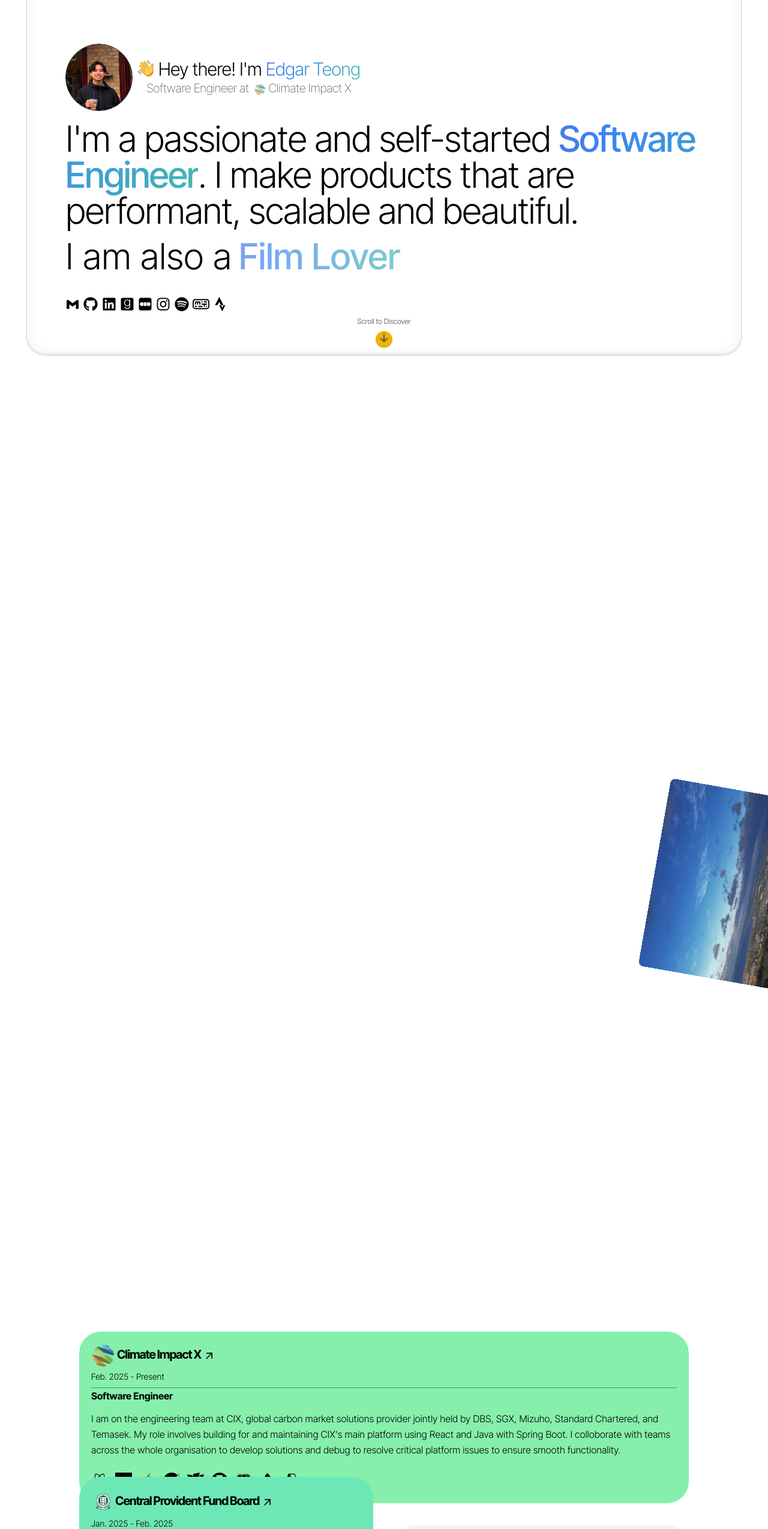
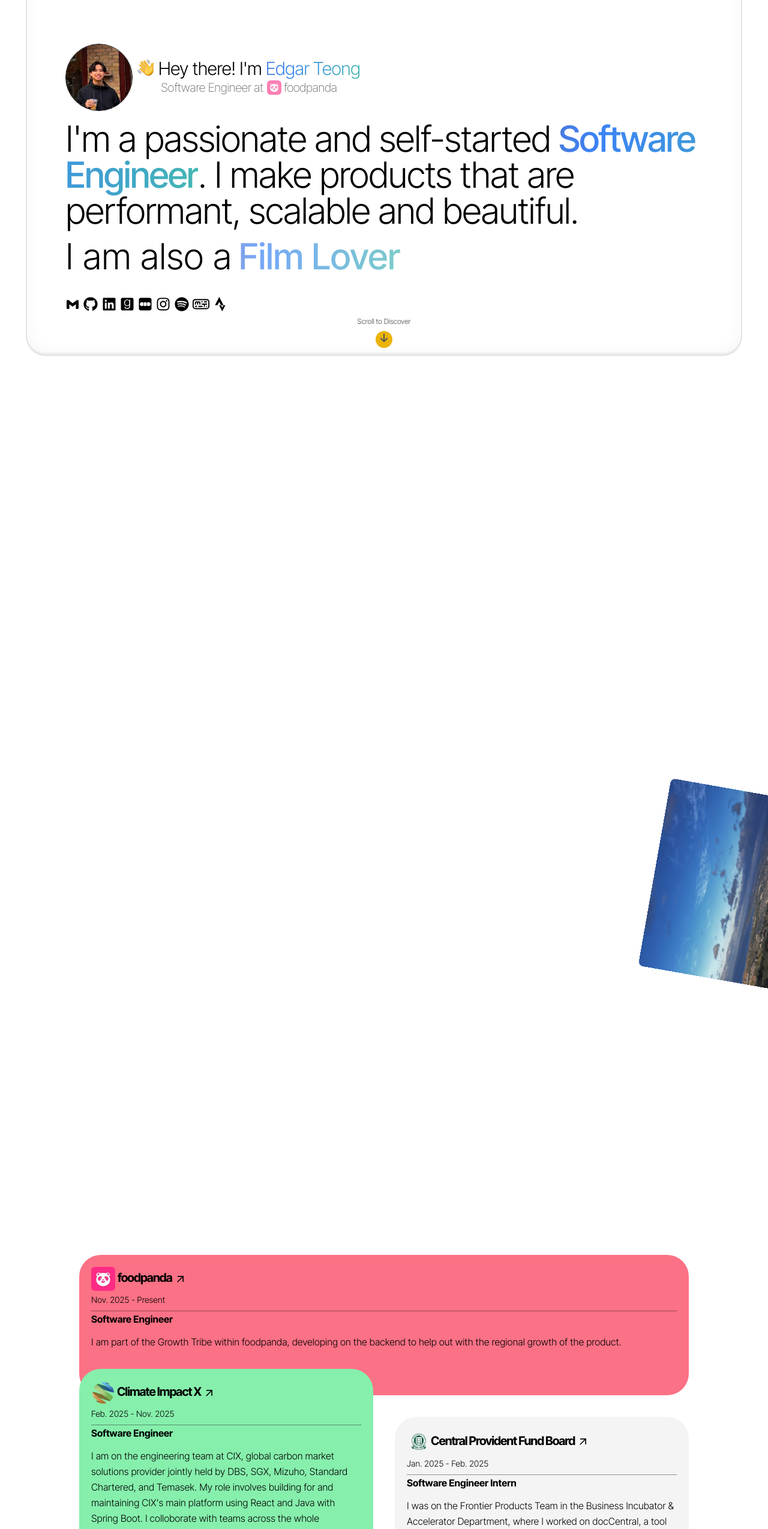
Before and after one commit to safarinexus/edgar-teong, a Next.js app: page / in a window 1280 px wide. Shown: the part 200-2749 px from the top of the page at 60% size. Built offline with nearby package versions, Linux system fonts and the light colour scheme.

Commit message:
new job! (about tech para commented out)

```diff
--- a/app/components/About.tsx
+++ b/app/components/About.tsx
@@ -5,7 +5,7 @@ import { gsap } from "gsap";
 import { ScrollTrigger } from "gsap/ScrollTrigger";
 import { useGSAP } from '@gsap/react';
 
-import TechIcon from "./TechIcon";
+//import TechIcon from "./TechIcon";
 
 gsap.registerPlugin(useGSAP);
 gsap.registerPlugin(ScrollTrigger);
@@ -246,10 +246,27 @@ const About = () => {
             </div>
             <div id="about-text-container" className="w-full pb-40 px-5 sm:px-24 font-light text-base">
                 <div id="about-body" className="mt-7 tracking-tight leading-relaxed font-light text-base lg:text-xl">
-                    <div id="about-para-1" className="mt-7 tracking-tight leading-relaxed font-light text-base lg:text-xl">Having graduated from Singapore Management Unversity, I&#39;m currently a Full Stack Engineer at <a href="https://climateimpactx.com/"><span className="font-bold">Climate Impact X</span></a>.
+                    <div id="about-para-1" className="mt-7 tracking-tight leading-relaxed font-light text-base lg:text-xl">Having graduated from Singapore Management Unversity, I&#39;m currently a Backend Engineer at <a href="https://www.foodpanda.com/about-foodpanda/"><span className="font-bold">foodpanda</span></a>.
                     I am deeply passionate and fiercely self-driven. I love all things technology and building solutions for problems. It is one of my goals in life to be able to use that love to make a real difference to society through software.</div>
 
+                    {/*
                     <div id="about-para-2" className="mt-7 tracking-tight leading-relaxed font-light text-base lg:text-xl">
+                    I mainly develop with{" "}
+                    <a href="https://go.dev/" target="_blank" className='text-go hover:opacity-100'><TechIcon customTWprop="size-7 sm:size-9 relative top-2" technology="Go" /></a>
+                    {"  "}and{" "}
+                    <span className="text-postgresql text-nowrap"><TechIcon customTWprop="size-6 sm:size-7" technology="PostgreSQL" /> <a href="https://www.postgresql.org/" target="_blank" className="font-medium">PostgreSQL</a></span>
+                    {" "}or
+                    <span className="text-mongodb text-nowrap"><TechIcon customTWprop="size-5 sm:size-6" technology="MongoDB" /><a href="https://www.mongodb.com/" target="_blank" className="font-medium">MongoDB</a></span>
+                    {" "}but I am also familiar with{" "}
+                    <span className="text-react text-nowrap"><TechIcon customTWprop="size-5 sm:size-6" technology="React" /> <a href="https://react.dev/" target="_blank" className="font-medium">React</a></span>
+                    {"  "}+{" "}
+                    <span className="text-typescript text-nowrap"><TechIcon customTWprop="size-5 sm:size-6" technology="TypeScript" /> <a href="https://www.typescriptlang.org/" target="_blank" className="font-medium">TypeScript</a></span>
+                    {" "},{" "}
+                    <span className="text-nodejs text-nowrap"><TechIcon customTWprop="size-5 sm:size-6" technology="Node.js" /> <a href="https://nodejs.org/en" target="_blank" className="font-medium">Node.js</a></span>
+                    {"  "}and{" "}
+                    <span><TechIcon overridePath="/dev-logos/python.svg" technology="Python" /> <a href="https://www.python.org/" target="_blank" className="font-medium">Python</a></span>
+                    */}
+                    {/*
                     I work on the entire stack. Especially &#40;but not limited to&#41; frontends using{" "}
                     <span className="text-react text-nowrap"><TechIcon customTWprop="size-5 sm:size-6" technology="React" /> <a href="https://react.dev/" target="_blank" className="font-medium">React</a></span>
                     {" "}+{" "}
@@ -270,15 +287,14 @@ const About = () => {
                     <span className="text-django text-nowrap"><TechIcon customTWprop="size-5 sm:size-6" technology="Django" /> <a href="https://www.djangoproject.com/" target="_blank" className="font-medium">Django</a></span>
                     , and databases using{" "}
                     <span className="text-postgresql text-nowrap"><TechIcon customTWprop="size-6 sm:size-7" technology="PostgreSQL" /> <a href="https://www.postgresql.org/" target="_blank" className="font-medium">PostgreSQL</a></span>
-                    {/*
                     {" "}+{" "}
                     <span className="text-nowrap"><TechIcon customTWprop="size-6" technology="Prisma" /> <a href="https://www.prisma.io/" target="_blank" className="font-medium">Prisma</a></span>
-                    */}
                     {" "}or
                     <span className="text-mongodb text-nowrap"><TechIcon customTWprop="size-5 sm:size-6" technology="MongoDB" /><a href="https://www.mongodb.com/" target="_blank" className="font-medium">MongoDB</a></span>
                     .
-                    </div>
-
+                    */}
+                    {//</div>
+                    }
                     <div id="about-para-3" className="mt-7 tracking-tight leading-relaxed font-light text-base lg:text-xl">When I&#39;m not coding, you&#39;ll find me you&#39;ll find me going for a nice run 🏃‍➡️, making filter/espresso coffee ☕️, hanging with friends 🎉, enjoying some films 🍿, tinkering with my split ergonomic keyboards 👐🏻,
                     reading up about psychology/mental health stuff 📚, or dancing at my <a href="https://www.instagram.com/smuemix/" className="font-medium">school&#39;s hip-hop dance club 🕺🏻</a>.</div>
                 </div>
--- a/app/components/Hero.tsx
+++ b/app/components/Hero.tsx
@@ -121,15 +121,15 @@ const Hero = () => {
                         </span>
                     </h1>
                     <p id="job-status" className="text-sm sm:text-base lg:text-xl text-center font-extralight opacity-60">
-                        Software Engineer at <a href="https://www.climateimpactx.com/" className="text-black">
+                        Software Engineer at<a href="https://www.foodpanda.sg/city/singapore" className="text-black">
                             <Image
-                                src="/work-logos/cix.webp"
+                                src="/work-logos/foodpanda.webp"
                                 width={200}
                                 height={200}
-                                alt="cix logo"
-                                className="size-4 sm:size-5 inline mx-1"
+                                alt="foodpanda logo"
+                                className="size-6 inline mx-1 ml-[6px] mb-1 rounded-md"
                             />
-                            Climate Impact X
+                            foodpanda
                         </a>
                     </p>
                 </div>
--- a/app/components/TechIcon.tsx
+++ b/app/components/TechIcon.tsx
@@ -4,6 +4,7 @@ import Image from "next/image"
 import { TechIconProps, TechMap  } from "@/lib/types";
 
 import { FaReact, FaJava, FaAws } from "react-icons/fa";
+import { FaGolang } from "react-icons/fa6";
 import { SiVite, SiTypescript, SiGreensock, SiPython, SiJavascript, SiSpring, SiDjango, SiJunit5, SiMongodb, SiNodedotjs, SiExpress, SiNextdotjs, SiVitest, SiJest, SiFigma, SiVercel, SiTailwindcss, SiPrisma, SiRailway, SiSupabase, SiKoyeb, SiWebpack, SiHtml5, SiCss3 } from "react-icons/si";
 import { BiLogoPostgresql } from "react-icons/bi";
 import { VscAzure } from "react-icons/vsc";
@@ -44,6 +45,7 @@ const TechIcon = ({ overridePath, technology, customTWprop }: TechIconProps) =>
         "HTML": (customTWprop) => <SiHtml5 className={customTWprop} />,
         "CSS": (customTWprop) => <SiCss3 className={customTWprop} />,
         "SQL": (customTWprop) => <BsFiletypeSql className={customTWprop} />,
+        "Go": (customTWprop) => <FaGolang className={customTWprop} />
     }
 
     if (Object.hasOwn(techMap, technology) || overridePath) return (
--- a/app/components/Work.tsx
+++ b/app/components/Work.tsx
@@ -77,7 +77,7 @@ const Work = () => {
                     key={0}
                     id={'work'+0}
                     aria-label={currJob.company + " website"}
-                    className="block p-5 pb-16 font-medium bg-green-300
+                    className="block p-5 pb-16 font-medium bg-rose-400
                         rounded-[36px] text-black opacity-100 transition-opacity duration-75 md:col-span-2 relative"
                 >
                     <a
@@ -89,7 +89,7 @@ const Work = () => {
                                 src={currJob.logo.url}
                                 height={currJob.logo.height}
                                 width={currJob.logo.width}
-                                className="inline w-6 sm:w-10"
+                                className="inline w-6 sm:w-10 rounded-md mr-1"
                                 alt={currJob.company + " logo"}
                         />
                         {currJob.company}
@@ -121,7 +121,7 @@ const Work = () => {
                         id={"work"+adjIndex}
                         aria-label={work.company + " website"}
                         className={`block p-5 font-medium ${ work.technologies === undefined ? ('') : ('pb-16') }
-                        rounded-[36px] text-black transition-opacity duration-75 relative ${ adjIndex === 1 ? ("bg-emerald-300") : ("bg-zinc-100") }`}
+                        rounded-[36px] text-black transition-opacity duration-75 relative ${ adjIndex === 1 ? ("bg-green-300") : ("bg-zinc-100") }`}
                     >
                         <a
                             className="font-bold tracking-tighter my-1  text-black group text-lg sm:text-xl"
--- a/lib/data.ts
+++ b/lib/data.ts
@@ -27,7 +27,20 @@ interface Project {
 
 export const works: Work[] = [
     {
-        dates: "Feb. 2025 - Present",
+        dates: "Nov. 2025 - Present",
+        company: "foodpanda",
+        logo: {
+            url: "/work-logos/foodpanda.webp",
+            width: 200,
+            height: 200,
+        },
+        link: "https://www.foodpanda.com/about-foodpanda/",
+        position: "Software Engineer",
+        description: `I am part of the Growth Tribe within foodpanda, developing on the backend to help out with the regional growth of the product.`,
+        technologies: ["Go"]
+    },
+    {
+        dates: "Feb. 2025 - Nov. 2025",
         company: " Climate Impact X",
         logo: {
             url: "/work-logos/cix.webp",
--- a/tailwind.config.ts
+++ b/tailwind.config.ts
@@ -57,7 +57,8 @@ const config: Config = {
         'postgresql': '#376690',
         'mongodb': '#00ee65',
         'tailwindcss': '#00b9ff',
-        'django': '#094b32'
+        'django': '#094b32',
+        'go': '#007d9d',
       },
     },
     screens: {
```
Also changed, not shown: public/project-thumbnails/portfolio.webp, public/work-logos/foodpanda.webp (added).
